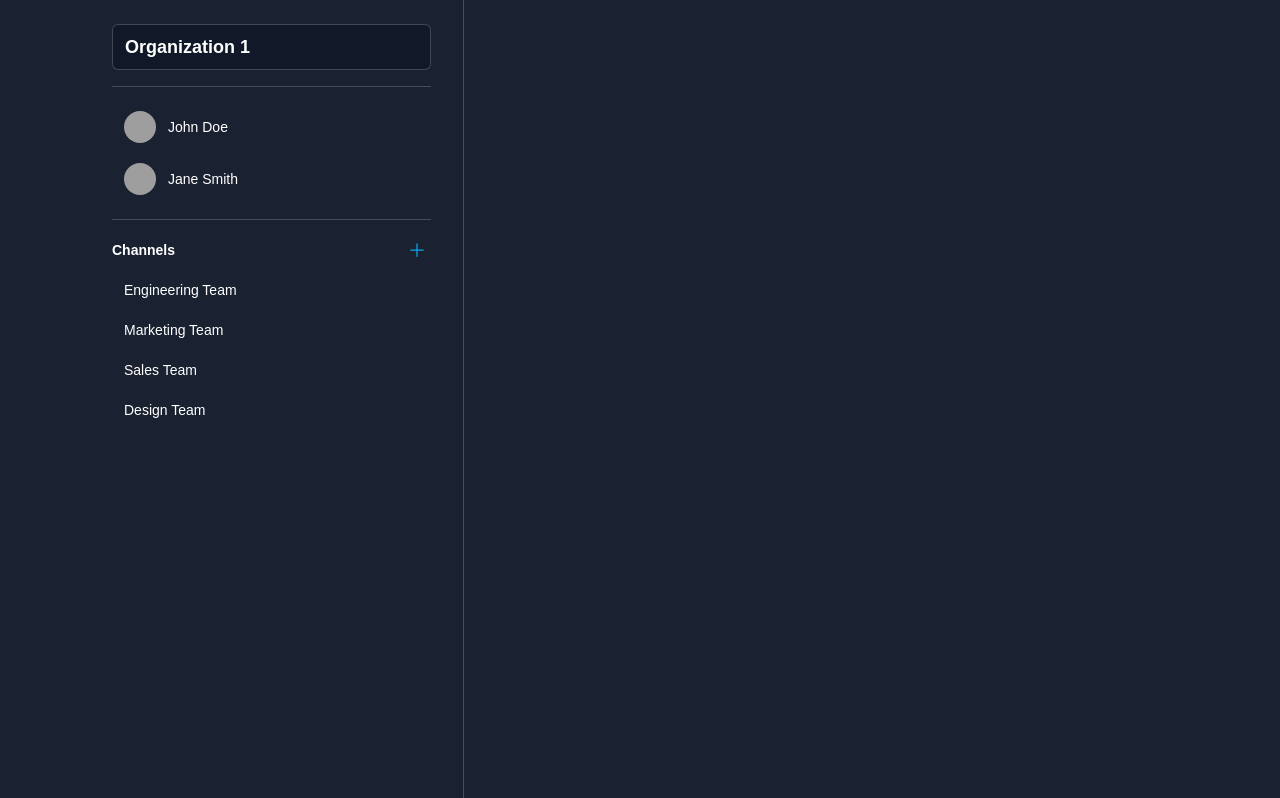
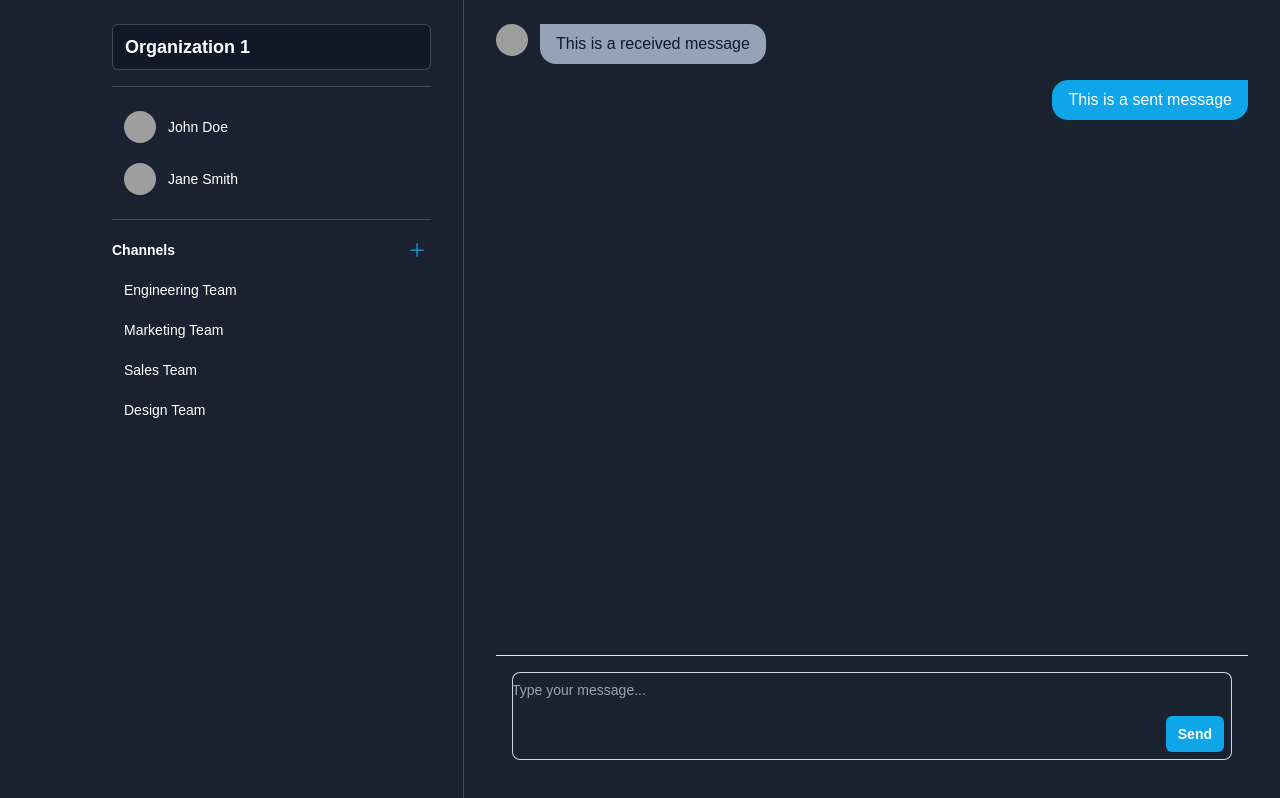
Before and after one commit to softqwewasd/exoquic-chat, a Next.js app: page / in a window 1280 px wide. Built offline with nearby package versions, Linux system fonts and the light colour scheme; grey boxes are pictures that could not be loaded.

Commit message:
Replaced the main area with a chat room placeholder design

```diff
--- a/src/app/page.js
+++ b/src/app/page.js
@@ -123,7 +123,7 @@ export default function Home() {
             <span className="sr-only">Open sidebar</span>
             <Bars3Icon aria-hidden="true" className="size-6" />
           </button>
-          <div className="flex-1 text-sm/6 font-semibold text-white"></div>
+          <div className="flex-1 text-sm/6 font-semibold text-white">Dashboard</div>
           <a href="#">
             <span className="sr-only">Your profile</span>
             <img
@@ -136,7 +136,52 @@ export default function Home() {
 
         <main className="lg:pl-20">
           <div className="xl:pl-96">
-            <div className="px-4 py-10 sm:px-6 lg:px-8 lg:py-6">{/* Main area */}</div>
+            <div className="px-4 py-10 sm:px-6 lg:px-8 lg:py-6 h-screen flex flex-col">
+              {/* Chat Messages Area */}
+              <div className="flex-1 overflow-y-auto space-y-4 pb-4">
+                {/* Example messages - you'll want to map through your actual messages */}
+                {/* Received Message */}
+                <div className="flex items-start space-x-3">
+                  <img
+                    src="https://images.unsplash.com/photo-1472099645785-5658abf4ff4e?ixlib=rb-1.2.1&ixid=eyJhcHBfaWQiOjEyMDd9&auto=format&fit=facearea&facepad=2&w=256&h=256&q=80"
+                    alt=""
+                    className="size-8 rounded-full"
+                  />
+                  <div className="bg-slate-400 rounded-2xl rounded-tl-none px-4 py-2 max-w-[80%]">
+                    <p className="text-gray-900">This is a received message</p>
+                  </div>
+                </div>
+
+                {/* Sent Message */}
+                <div className="flex justify-end">
+                  <div className="bg-sky-500 rounded-2xl rounded-tr-none px-4 py-2 max-w-[80%]">
+                    <p className="text-white">This is a sent message</p>
+                  </div>
+                </div>
+              </div>
+
+              {/* Chat Input Area */}
+              <div className="border-t border-gray-200 px-4 py-4 sm:mb-0">
+                <div className="relative flex-1 overflow-hidden rounded-lg shadow-sm ring-1 ring-inset ring-gray-300 focus-within:ring-2 focus-within:ring-sky-500">
+                  <textarea
+                    rows={1}
+                    className="block w-full resize-none border-0 bg-transparent py-1.5 text-white placeholder:text-gray-400 focus:ring-0 sm:text-sm sm:leading-6"
+                    placeholder="Type your message..."
+                  />
+                  <div className="py-2 pl-3 pr-2" aria-hidden="true">
+                    <div className="h-9" />
+                  </div>
+                  <div className="absolute right-0 bottom-0 flex justify-between py-2 pl-3 pr-2">
+                    <button
+                      type="submit"
+                      className="rounded-md bg-sky-500 px-3 py-2 text-sm font-semibold text-white shadow-sm hover:bg-sky-600 focus-visible:outline focus-visible:outline-2 focus-visible:outline-offset-2 focus-visible:outline-sky-500"
+                    >
+                      Send
+                    </button>
+                  </div>
+                </div>
+              </div>
+            </div>
           </div>
         </main>
 
```
